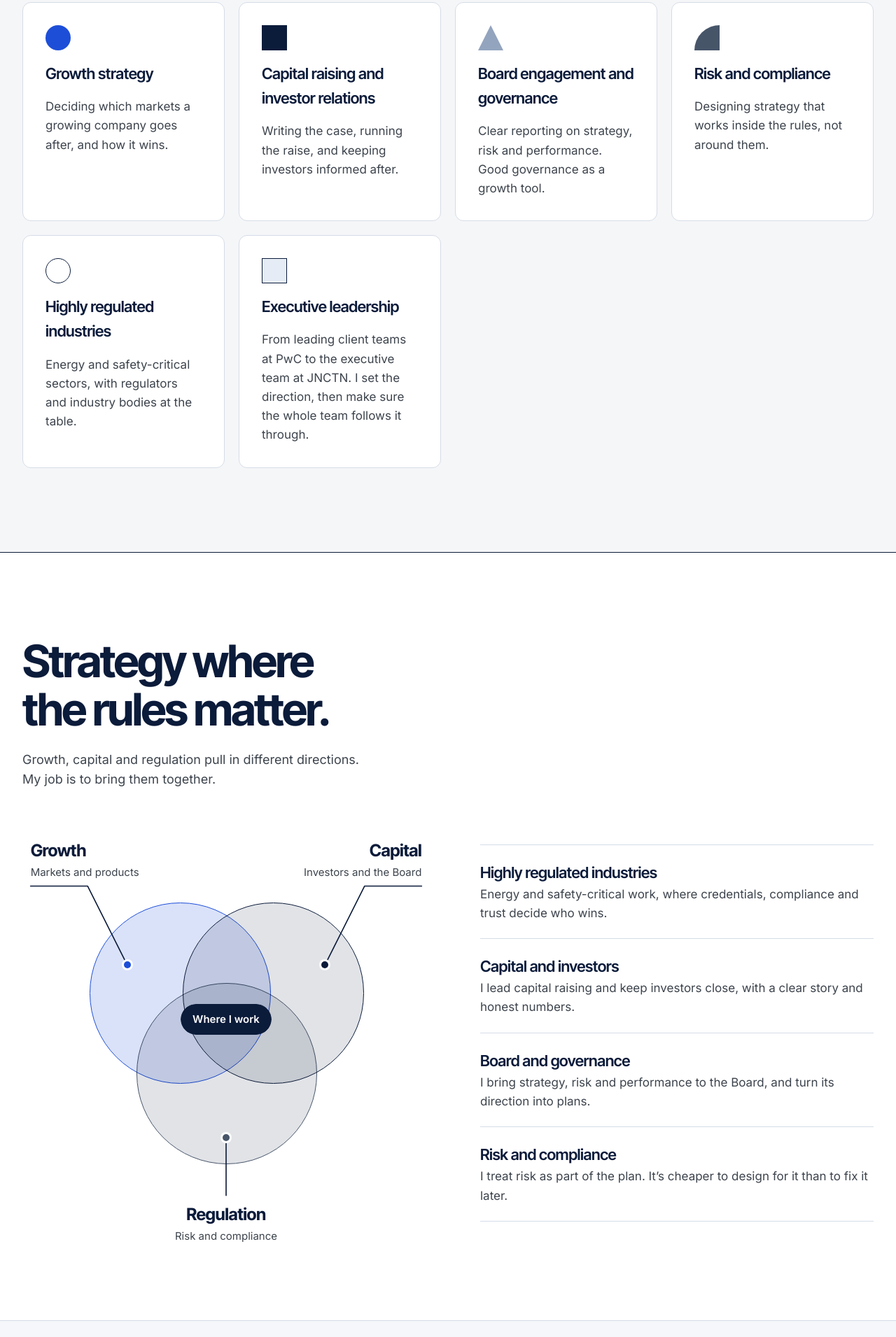
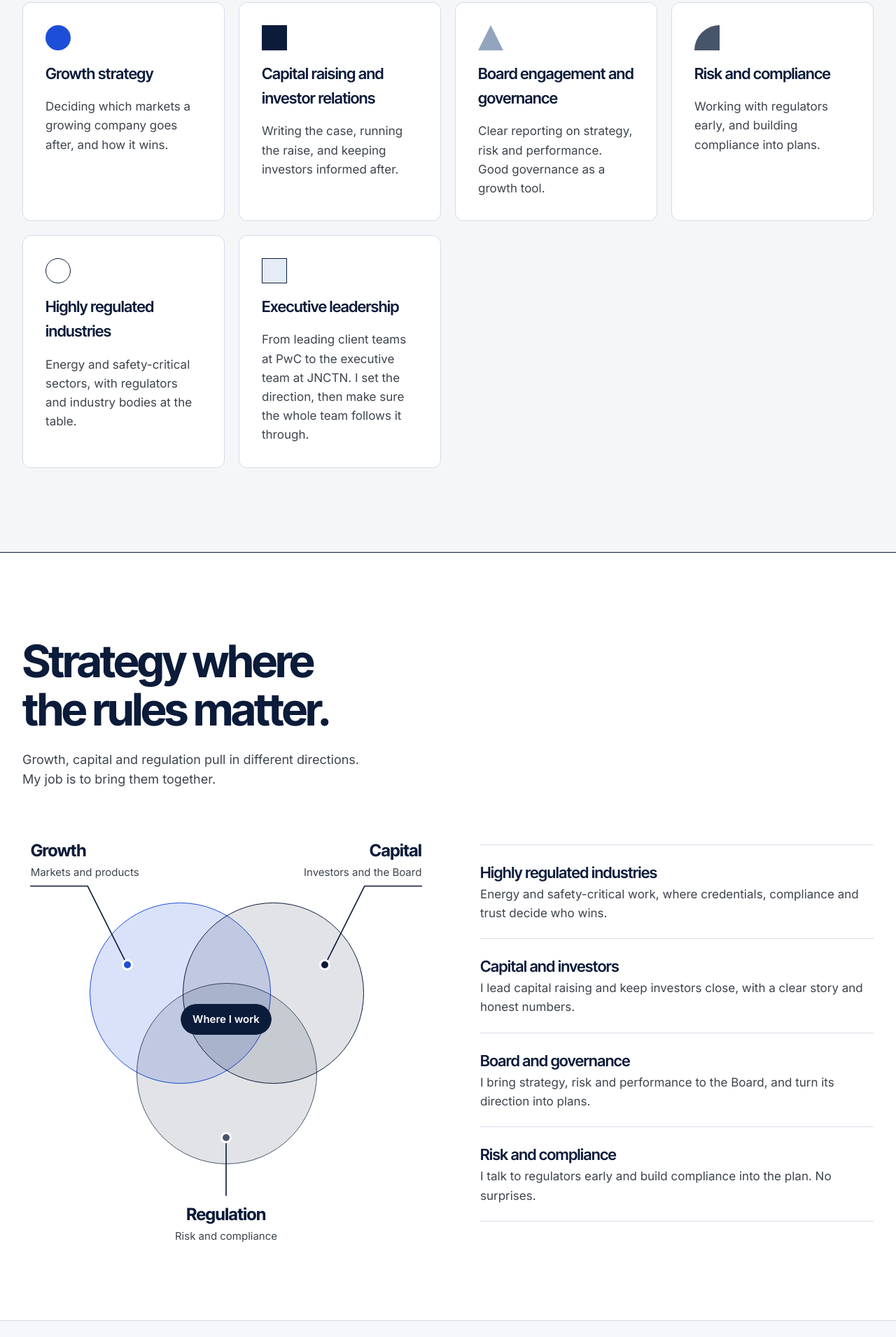
Before and after one commit to benjaminbmoore/benjaminbmoore.github.io, a plain HTML site: page index.html in a window 1280 px wide. Shown: the part 2149-4060 px from the top of the page at 70% size. Drawn offline with Linux system fonts and the light colour scheme.

Commit message:
Add files via upload

```diff
--- a/index.html
+++ b/index.html
@@ -136,7 +136,7 @@
 <div class="chip reveal" style="background: #FFFFFF; border: 1px solid #D5DCE7; border-radius: 12px; padding: 32px; display: flex; flex-direction: column; gap: 16px">
 <span class="shape" aria-hidden="true" style="width: 36px; height: 36px; background: #475569; border-radius: 36px 0 0 0"></span>
 <h3 class="disp" style="margin: 0; font-weight: 600; font-size: 22px; letter-spacing: -0.02em">Risk and compliance</h3>
-<p style="margin: 0; color: #3D444D; font-size: 17px">Designing strategy that works inside the rules, not around them.</p>
+<p style="margin: 0; color: #3D444D; font-size: 17px">Working with regulators early, and building compliance into plans.</p>
 </div>
 <div class="chip reveal" style="background: #FFFFFF; border: 1px solid #D5DCE7; border-radius: 12px; padding: 32px; display: flex; flex-direction: column; gap: 16px">
 <span class="shape" aria-hidden="true" style="width: 36px; height: 36px; border-radius: 50%; border: 1.5px solid #0B1B3A; box-sizing: border-box"></span>
@@ -181,7 +181,7 @@
 <div class="reveal" style="padding: 22px 0; border-top: 1px solid #D5DCE7"><div class="disp" style="font-weight: 600; font-size: 22px; letter-spacing: -0.02em">Highly regulated industries</div><div style="color: #3D444D; font-size: 17px">Energy and safety-critical work, where credentials, compliance and trust decide who wins.</div></div>
 <div class="reveal" style="padding: 22px 0; border-top: 1px solid #D5DCE7"><div class="disp" style="font-weight: 600; font-size: 22px; letter-spacing: -0.02em">Capital and investors</div><div style="color: #3D444D; font-size: 17px">I lead capital raising and keep investors close, with a clear story and honest numbers.</div></div>
 <div class="reveal" style="padding: 22px 0; border-top: 1px solid #D5DCE7"><div class="disp" style="font-weight: 600; font-size: 22px; letter-spacing: -0.02em">Board and governance</div><div style="color: #3D444D; font-size: 17px">I bring strategy, risk and performance to the Board, and turn its direction into plans.</div></div>
-<div class="reveal" style="padding: 22px 0; border-top: 1px solid #D5DCE7; border-bottom: 1px solid #D5DCE7"><div class="disp" style="font-weight: 600; font-size: 22px; letter-spacing: -0.02em">Risk and compliance</div><div style="color: #3D444D; font-size: 17px">I treat risk as part of the plan. It’s cheaper to design for it than to fix it later.</div></div>
+<div class="reveal" style="padding: 22px 0; border-top: 1px solid #D5DCE7; border-bottom: 1px solid #D5DCE7"><div class="disp" style="font-weight: 600; font-size: 22px; letter-spacing: -0.02em">Risk and compliance</div><div style="color: #3D444D; font-size: 17px">I talk to regulators early and build compliance into the plan. No surprises.</div></div>
 </div>
 </div>
 </section>
@@ -208,7 +208,7 @@
 <li class="reveal" style="display: flex; gap: 18px; padding: 16px 0; border-top: 1px solid #D5DCE7"><span style="flex: 0 0 auto; width: 14px; height: 14px; margin-top: 6px; border-radius: 4px; background: #0B1B3A; border: 1px solid #0B1B3A"></span><div><div class="disp" style="font-weight: 600; font-size: 22px; letter-spacing: -0.02em">02 · Growth strategy</div><div style="color: #3D444D; font-size: 17px">Choose the markets, segments and bets worth making.</div></div></li>
 <li class="reveal" style="display: flex; gap: 18px; padding: 16px 0; border-top: 1px solid #D5DCE7"><span style="flex: 0 0 auto; width: 14px; height: 14px; margin-top: 6px; border-radius: 4px; background: #2A3F66; border: 1px solid #0B1B3A"></span><div><div class="disp" style="font-weight: 600; font-size: 22px; letter-spacing: -0.02em">03 · Capital and investor relations</div><div style="color: #3D444D; font-size: 17px">Raise capital and keep investors informed and aligned.</div></div></li>
 <li class="reveal" style="display: flex; gap: 18px; padding: 16px 0; border-top: 1px solid #D5DCE7"><span style="flex: 0 0 auto; width: 14px; height: 14px; margin-top: 6px; border-radius: 4px; background: #475569; border: 1px solid #0B1B3A"></span><div><div class="disp" style="font-weight: 600; font-size: 22px; letter-spacing: -0.02em">04 · Board and governance</div><div style="color: #3D444D; font-size: 17px">Bring strategy, performance and risk to the Board.</div></div></li>
-<li class="reveal" style="display: flex; gap: 18px; padding: 16px 0; border-top: 1px solid #D5DCE7"><span style="flex: 0 0 auto; width: 14px; height: 14px; margin-top: 6px; border-radius: 4px; background: #93A4BE; border: 1px solid #0B1B3A"></span><div><div class="disp" style="font-weight: 600; font-size: 22px; letter-spacing: -0.02em">05 · Risk and compliance</div><div style="color: #3D444D; font-size: 17px">Keep growth inside the rules of a regulated industry.</div></div></li>
+<li class="reveal" style="display: flex; gap: 18px; padding: 16px 0; border-top: 1px solid #D5DCE7"><span style="flex: 0 0 auto; width: 14px; height: 14px; margin-top: 6px; border-radius: 4px; background: #93A4BE; border: 1px solid #0B1B3A"></span><div><div class="disp" style="font-weight: 600; font-size: 22px; letter-spacing: -0.02em">05 · Risk and compliance</div><div style="color: #3D444D; font-size: 17px">Set our risk appetite and report key risks to the Board.</div></div></li>
 <li class="reveal" style="display: flex; gap: 18px; padding: 16px 0; border-top: 1px solid #D5DCE7; border-bottom: 1px solid #D5DCE7"><span style="flex: 0 0 auto; width: 14px; height: 14px; margin-top: 6px; border-radius: 4px; background: #E6ECF5; border: 1px solid #0B1B3A"></span><div><div class="disp" style="font-weight: 600; font-size: 22px; letter-spacing: -0.02em">06 · Execution</div><div style="color: #3D444D; font-size: 17px">Turn strategy into priorities, plans and an operating rhythm.</div></div></li>
 </ol>
 </div>
```
Also changed, not shown: 1 other file.
